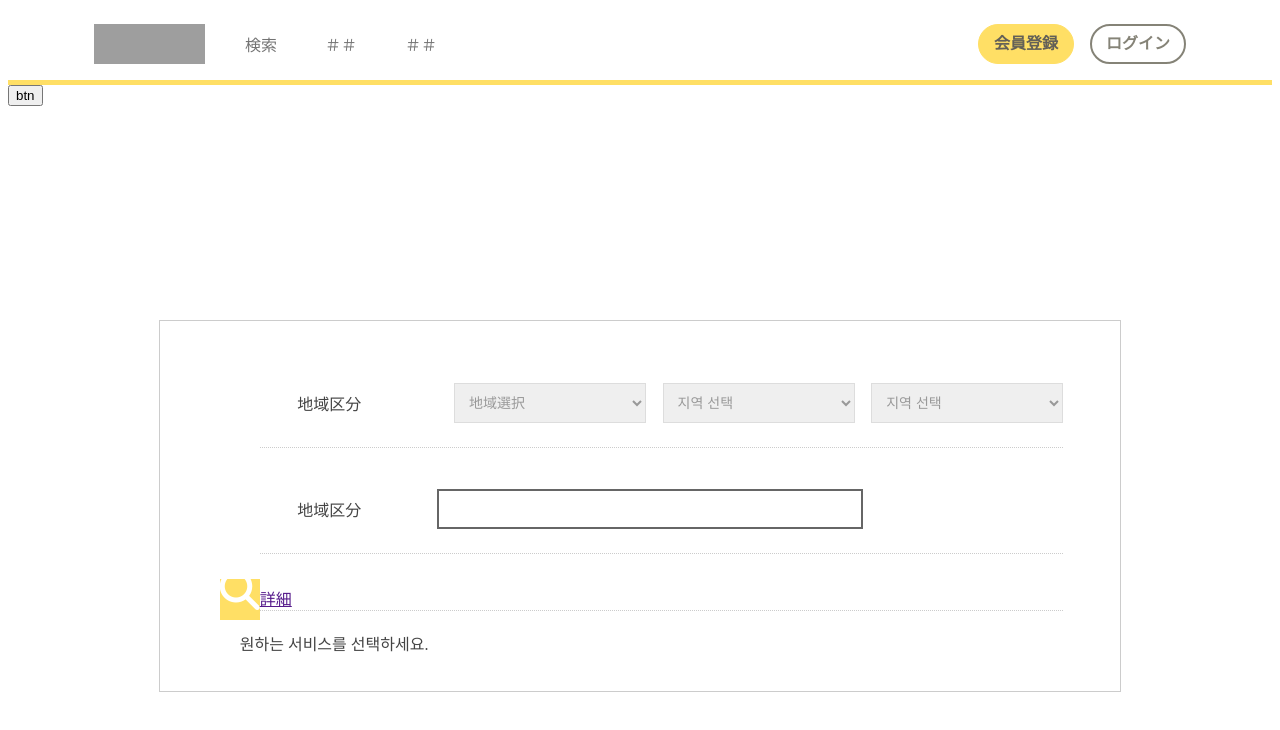
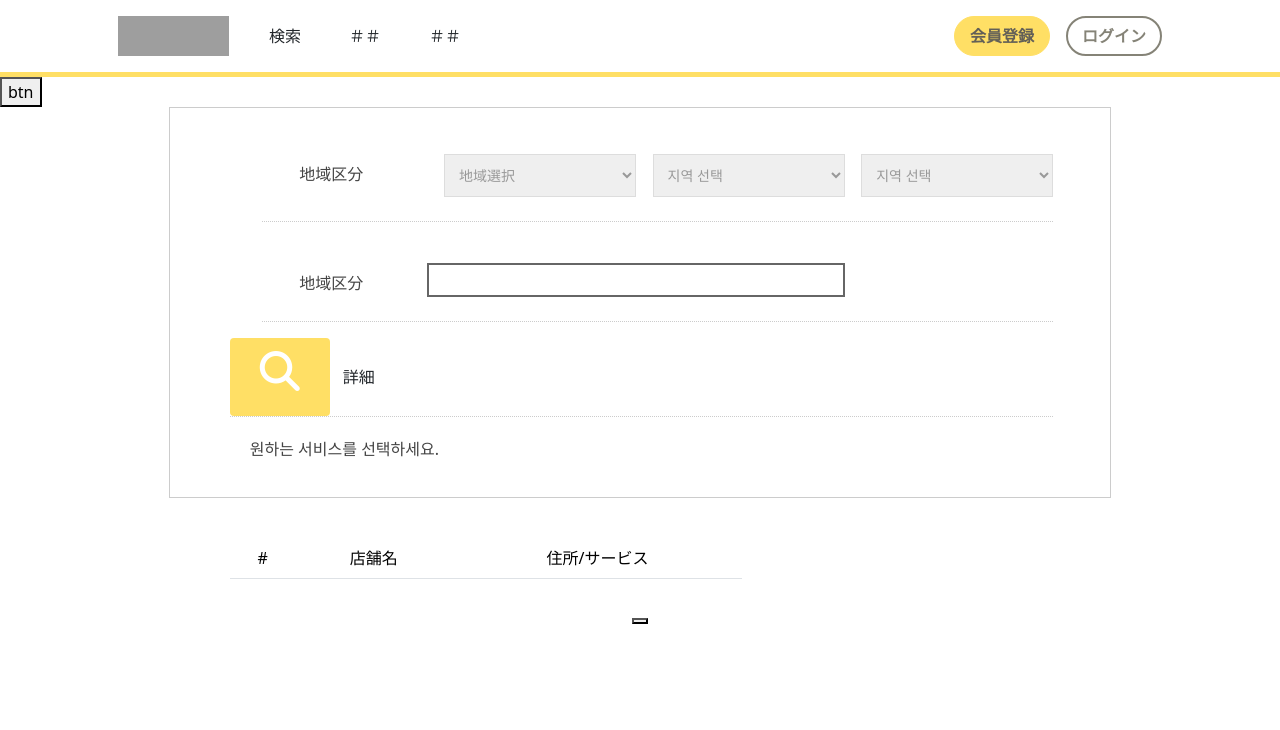
Before and after one commit to bys096/bys_fenrir, a Vue app in the folder frontend/bys_fenrir/: page / in a window 1280 px wide. Shown: the top 730 px of the page. Built offline with nearby package versions, Linux system fonts and the light colour scheme; grey boxes are pictures that could not be loaded; a web font is replaced by a local one.

Commit message:
[add] search store #2

```diff
--- a/frontend/bys_fenrir/package.json
+++ b/frontend/bys_fenrir/package.json
@@ -9,6 +9,7 @@
   },
   "dependencies": {
     "axios": "^1.3.4",
+    "bootstrap": "^5.3.0",
     "core-js": "^3.8.3",
     "path": "^0.12.7",
     "vue": "^2.6.14",
--- a/frontend/bys_fenrir/src/App.vue
+++ b/frontend/bys_fenrir/src/App.vue
@@ -8,7 +8,6 @@
 <script>
 import headerVue from './components/Header.vue'
 import { RouterView } from 'vue-router'
-
 
 export default {
   data() {
--- a/frontend/bys_fenrir/src/components/SearchStroeVue.vue
+++ b/frontend/bys_fenrir/src/components/SearchStroeVue.vue
@@ -31,18 +31,18 @@
             </span>
             <div class="stb_sel">
               <div class="sel5_w">
-              <input type="text" class="stsch_ipt">
+                <input type="text" class="stsch_ipt" v-model="keyword">
               </div>
             </div>
           </li>
         </ul>
         <div class="stb_btnwrap">
-        <a href="" class="btn sch blue" id="searchButton">
+          <div @click="search()" class="btn sch blue" id="searchButton">
             <span>
               <i class="fa-solid fa-magnifying-glass"></i>
               <!-- 検索 -->
             </span>
-        </a>
+          </div>
           <a href="" class="btn sch_all gray">
             <span>詳細</span>
           </a>
@@ -55,18 +55,92 @@
           <ul></ul>
         </div>
       </div>
+
+
+    </div>
+
+
+      <table class="table table-hover">
+        <thead>
+          <tr>
+            <td class="text-center">#</td>
+            <td class="text-center">店舗名</td>
+            <td class="text-center">住所/サービス</td>
+          </tr>
+        </thead>
+        <tbody>
+          <tr v-for="(shop, index) in shopData" :key="index">
+            <td><img :src="shop.photo.pc.m" alt=""></td>
+            <td class="text-center">{{shop.name}}</td>
+            <td class="text-center">{{shop.address}}</td>
+          </tr>
+        </tbody>
+      </table>
+      <br><br>
+      <div>
+
+
+
+<button @click="next"></button>
       </div>
   </div>
 </template>
 
 <script>
+import 'bootstrap'
+import 'bootstrap/dist/css/bootstrap.min.css'
+import axios from 'axios'
+
+
+
+
 export default {
+  components: {
 
+  },
+  data() {
+    return {
+      shopData: null,
+      keyword: null,
+      recordCnt: null,
+      pageCnt: null,
+      pageStart: 0,
+      pageSize: 5,
+      page: 1
+    }
+  },
+
+  methods: {
+    search() {
+      axios.get('/v1/?key=a6d3bb26218771ec&format=json&lat=35.7111&lng=139.7611&range=500',
+        {
+          params: {
+            keyword: this.keyword,
+            start: this.pageStart,
+            count: this.pageSize
+          }
+        }
+      )
+        .then((res) => {
+          console.log(res);
+          this.shopData = res.data.results.shop;
+          this.recordCnt = res.data.results.results_available;
+          this.pageCnt = this.recordCnt / 5;
+      });
+    },
+    next() {
+      // alert(this.page);
+      this.page++;
+    }
+  }
 }
 </script>
 
 <style scoped>
   @import url('https://netdna.bootstrapcdn.com/font-awesome/2.0/css/font-awesome.css');
+
+    @import "https://cdn.jsdelivr.net/npm/bootstrap@5.1.3/dist/css/bootstrap.min.css";
+
   .stsch_box {
     border: 1px solid #cccccc;
     padding: 20px 57px 20px 60px;
@@ -103,7 +177,7 @@ export default {
     padding: 2vw 0vh 3vh 2vw;
     margin-bottom: 2vh
   }
-.stsch_form span {
+  .stsch_form .st_dot {
       display: inline-block;
       vertical-align: top;
       width: 140px;
@@ -161,11 +235,54 @@ input[type=text], input[type=password] {
 
   .stsch_container {
     display: flex;
+    flex-direction: column;
     justify-content: center;
     align-items: center;
-  height: 100vh;
+    /* height: 100vh; */
   }
   .fa-magnifying-glass {
     font-size: 5vmin;
   }
+
+  table {
+    width: 40vw;
+    position: relative;
+    right: 12vw;
+    top: 5vh;
+  }
+  td {
+    /* width: 10vw; */
+    /* height: 20vh; */
+  }
+  img {
+      width: 100%;
+      height: 100%;
+      box-sizing: border-box;
+  }
+.paginate-container {
+  display: flex;
+  justify-content: center;
+  margin-top: 10px;
+}
+
+.paginate-link {
+  display: inline-block;
+  padding: 6px 12px;
+  margin-right: 5px;
+  border: 1px solid #ccc;
+  border-radius: 3px;
+  color: #333;
+  cursor: pointer;
+  transition: background-color 0.3s;
+}
+
+.paginate-link:hover {
+  background-color: #f0f0f0;
+}
+
+.paginate-link.active {
+  background-color: #007bff;
+  color: #fff;
+  border-color: #007bff;
+}
 </style>
--- a/frontend/bys_fenrir/src/main.js
+++ b/frontend/bys_fenrir/src/main.js
@@ -1,7 +1,8 @@
 import Vue from 'vue'
 import App from './App.vue'
 import router from './router'
-
+import Paginate from 'vuejs-paginate'
+Vue.use('paginate', Paginate)
 
 Vue.config.productionTip = false;
 
--- a/frontend/bys_fenrir/src/views/HomeView.vue
+++ b/frontend/bys_fenrir/src/views/HomeView.vue
@@ -6,7 +6,6 @@
 </template>
 
 <script>
-import axios from 'axios'
 import searchStoreVue from '../components/SearchStroeVue.vue'
 
 export default {
@@ -20,16 +19,7 @@ data() {
   },
   methods: {
     test() {
-      axios.get('/v1/?key=a6d3bb26218771ec&format=json&lat=35.7111&lng=139.7611&range=500', {
-        headers: {
-          'Accept': 'application/json'
-        }
-      }
-      )
-      .then((res) => {
-        console.log(res);
-        this.m = res.data;
-    });
+      console.log('a');
     },
   }
 }
```
Also changed, not shown: 2 other files (tests, documents, lock files or other folders). Lines whose indentation alone changed are shown as unchanged.
